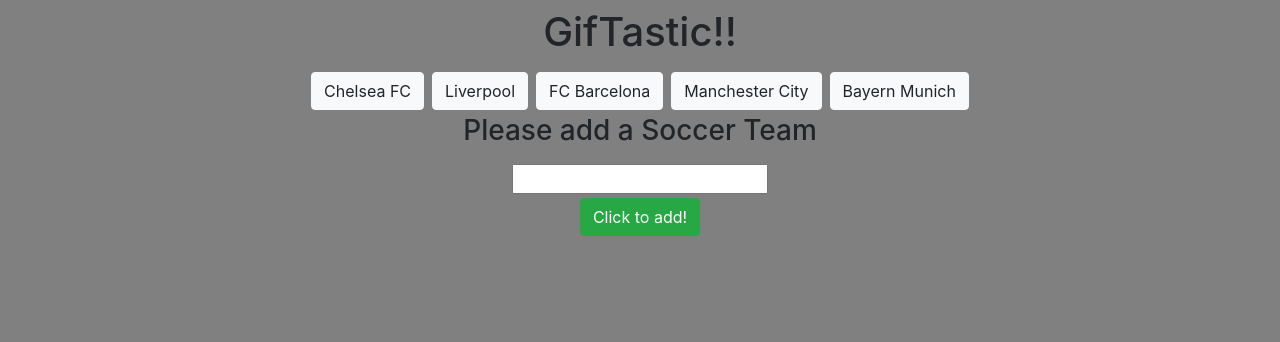
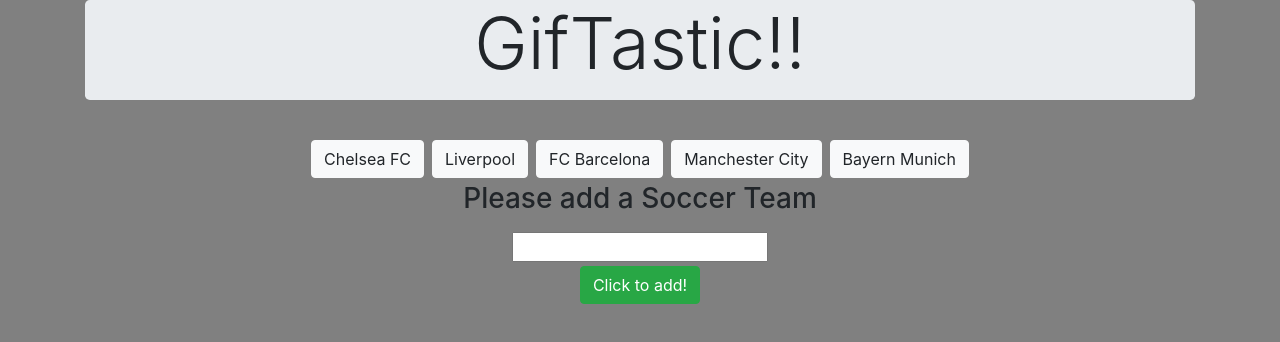
Before and after one commit to Dr-Wyatt/HW6-GifTastic, a plain HTML site: page index.html in a window 1280 px wide. Drawn offline with nearby package versions, Linux system fonts and the light colour scheme.

Commit message:
added jumbotron

```diff
--- a/assets/style.css
+++ b/assets/style.css
@@ -1,3 +1,6 @@
 html body {
     background-color: gray;
 }
+#title-bar {
+    height: 100px;
+}
--- a/index.html
+++ b/index.html
@@ -10,10 +10,10 @@
 </head>
 <body>
     <div class="container">
+        <div class="jumbotron text-center p-0" id="title-bar">
+                <h1 class="display-3 text-center align-self-center">GifTastic!!</h1>
+        </div>
         <div class="row">
-        <div class="col-12 text-center mt-2">
-            <h1>GifTastic!!</h1>
-        </div>
         <div class= "col-12 text-center mt-1" id="buttons-view"></div>
         <form class = "col-12 text-center" id="buttons-form">
             <label for="button-input"><h3>Please add a Soccer Team</h3></label><br>
```
